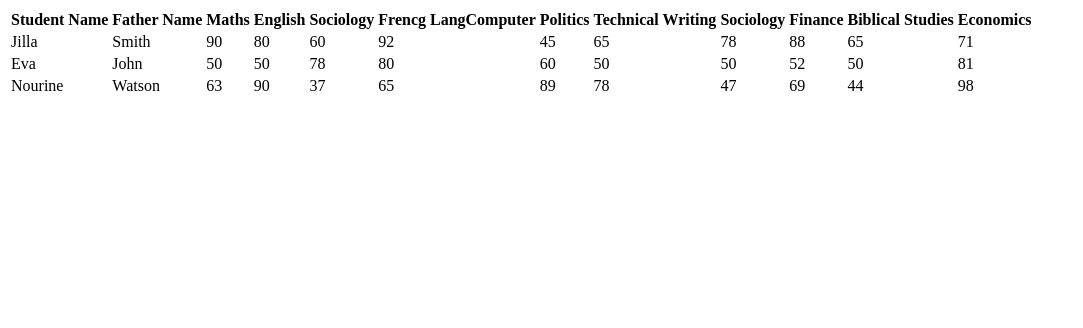
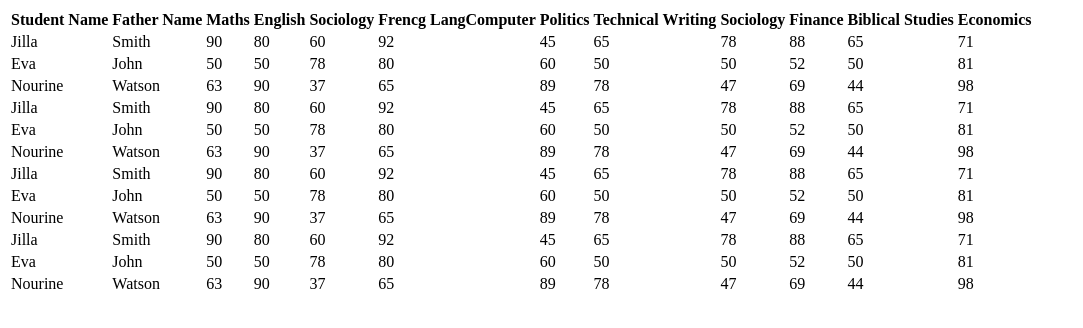
Before and after one commit to RemmySpicy/dctp-responsive-table, a plain HTML site: page index.html in a window 1280 px wide. Shown: the whole page, without its empty margins (0-1083 px from the left). Drawn offline with Linux system fonts and the light colour scheme.

Commit message:
Add more entries to data

```diff
--- a/index.html
+++ b/index.html
@@ -67,6 +67,132 @@
                   <td>44</td>
                   <td>98</td>
                </tr>
+               <tr>
+                  <td>Jilla</td>
+                  <td>Smith</td>
+                  <td>90</td>
+                  <td>80</td>
+                  <td>60</td>
+                  <td>92</td>
+                  <td>45</td>
+                  <td>65</td>
+                  <td>78</td>
+                  <td>88</td>
+                  <td>65</td>
+                  <td>71</td>
+               </tr>
+               <tr>
+                  <td>Eva</td>
+                  <td>John</td>
+                  <td>50</td>
+                  <td>50</td>
+                  <td>78</td>
+                  <td>80</td>
+                  <td>60</td>
+                  <td>50</td>
+                  <td>50</td>
+                  <td>52</td>
+                  <td>50</td>
+                  <td>81</td>
+               </tr>
+               <tr>
+                  <td>Nourine</td>
+                  <td>Watson</td>
+                  <td>63</td>
+                  <td>90</td>
+                  <td>37</td>
+                  <td>65</td>
+                  <td>89</td>
+                  <td>78</td>
+                  <td>47</td>
+                  <td>69</td>
+                  <td>44</td>
+                  <td>98</td>
+               </tr>
+               <tr>
+                  <td>Jilla</td>
+                  <td>Smith</td>
+                  <td>90</td>
+                  <td>80</td>
+                  <td>60</td>
+                  <td>92</td>
+                  <td>45</td>
+                  <td>65</td>
+                  <td>78</td>
+                  <td>88</td>
+                  <td>65</td>
+                  <td>71</td>
+               </tr>
+               <tr>
+                  <td>Eva</td>
+                  <td>John</td>
+                  <td>50</td>
+                  <td>50</td>
+                  <td>78</td>
+                  <td>80</td>
+                  <td>60</td>
+                  <td>50</td>
+                  <td>50</td>
+                  <td>52</td>
+                  <td>50</td>
+                  <td>81</td>
+               </tr>
+               <tr>
+                  <td>Nourine</td>
+                  <td>Watson</td>
+                  <td>63</td>
+                  <td>90</td>
+                  <td>37</td>
+                  <td>65</td>
+                  <td>89</td>
+                  <td>78</td>
+                  <td>47</td>
+                  <td>69</td>
+                  <td>44</td>
+                  <td>98</td>
+               </tr>
+               <tr>
+                  <td>Jilla</td>
+                  <td>Smith</td>
+                  <td>90</td>
+                  <td>80</td>
+                  <td>60</td>
+                  <td>92</td>
+                  <td>45</td>
+                  <td>65</td>
+                  <td>78</td>
+                  <td>88</td>
+                  <td>65</td>
+                  <td>71</td>
+               </tr>
+               <tr>
+                  <td>Eva</td>
+                  <td>John</td>
+                  <td>50</td>
+                  <td>50</td>
+                  <td>78</td>
+                  <td>80</td>
+                  <td>60</td>
+                  <td>50</td>
+                  <td>50</td>
+                  <td>52</td>
+                  <td>50</td>
+                  <td>81</td>
+               </tr>
+               <tr>
+                  <td>Nourine</td>
+                  <td>Watson</td>
+                  <td>63</td>
+                  <td>90</td>
+                  <td>37</td>
+                  <td>65</td>
+                  <td>89</td>
+                  <td>78</td>
+                  <td>47</td>
+                  <td>69</td>
+                  <td>44</td>
+                  <td>98</td>
+               </tr>
            </tbody>
         </table>
      </div>
```
